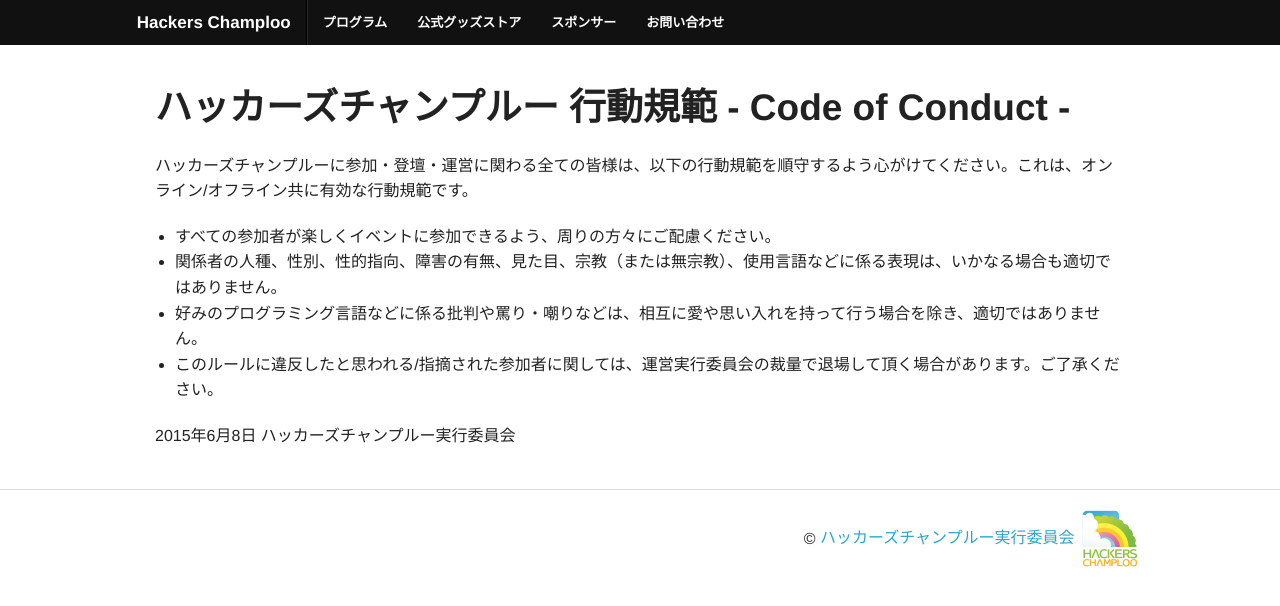
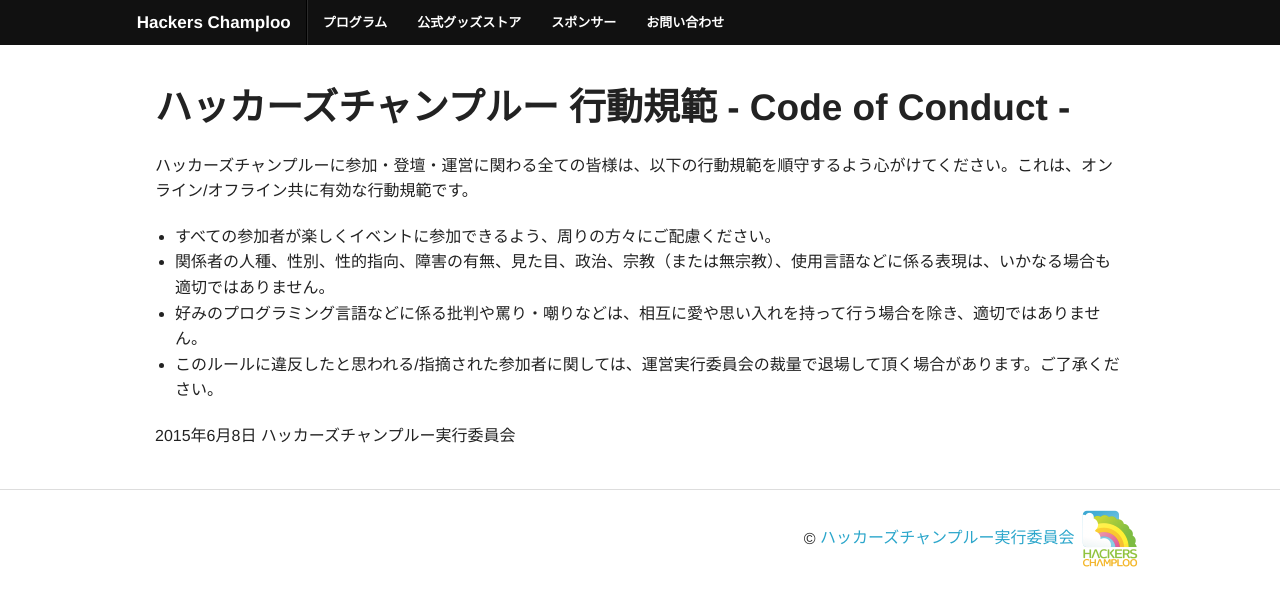
Before and after one commit to hackers-champloo/hackers-champloo.github.io, a Jekyll site: the page built from policy.md, in a window 1280 px wide. Shown: the top 606 px of the page. Built offline with Jekyll 4.4.1, drawn with Linux system fonts in a browser that asks for light colours; Markdown is read by kramdown in place of the engine named in the settings.

Commit message:
Update policy.md
「政治」を追加

```diff
--- a/policy.md
+++ b/policy.md
@@ -8,7 +8,7 @@ title: ハッカーズチャンプルー 行動規範
 ハッカーズチャンプルーに参加・登壇・運営に関わる全ての皆様は、以下の行動規範を順守するよう心がけてください。これは、オンライン/オフライン共に有効な行動規範です。
 
 * すべての参加者が楽しくイベントに参加できるよう、周りの方々にご配慮ください。
-* 関係者の人種、性別、性的指向、障害の有無、見た目、宗教（または無宗教）、使用言語などに係る表現は、いかなる場合も適切ではありません。
+* 関係者の人種、性別、性的指向、障害の有無、見た目、政治、宗教（または無宗教）、使用言語などに係る表現は、いかなる場合も適切ではありません。
 * 好みのプログラミング言語などに係る批判や罵り・嘲りなどは、相互に愛や思い入れを持って行う場合を除き、適切ではありません。
 * このルールに違反したと思われる/指摘された参加者に関しては、運営実行委員会の裁量で退場して頂く場合があります。ご了承ください。
 
```
